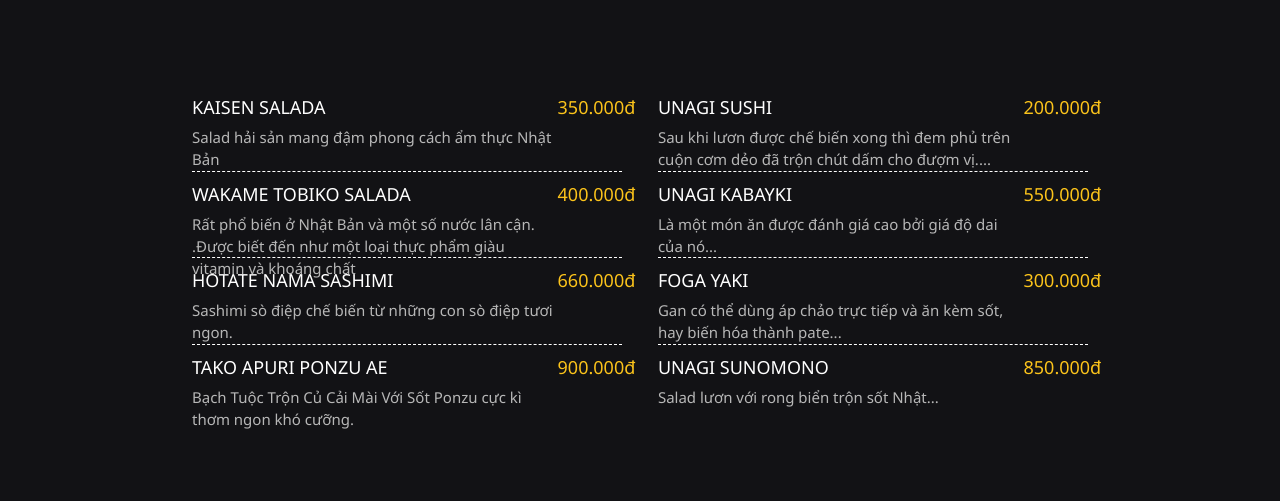
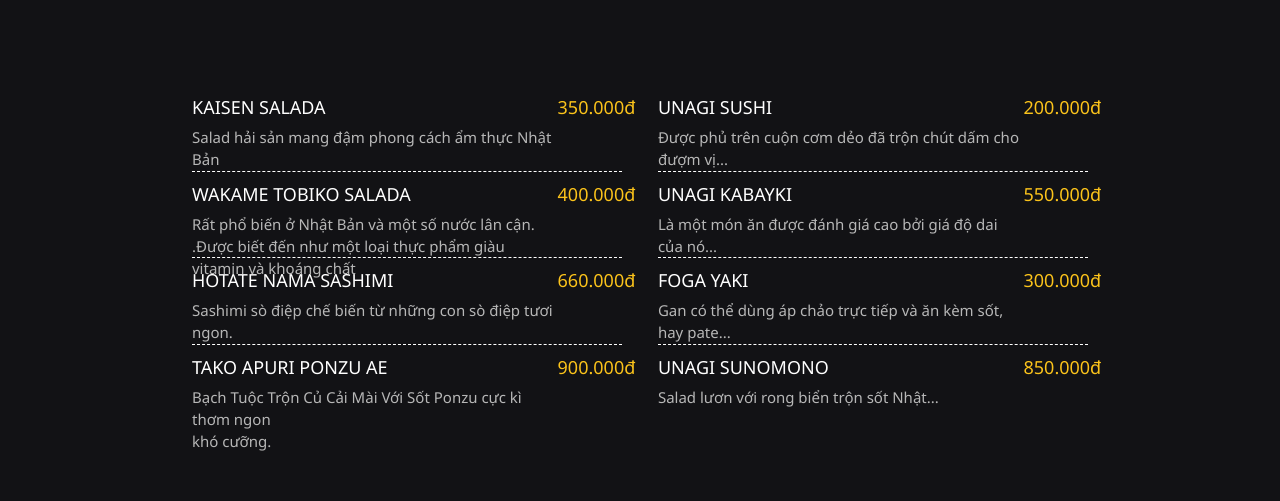
Before and after one commit to nhatphuong1996/Interface, a plain HTML site: page index.html in a window 1280 px wide. Shown: the part 1940-2441 px from the top of the page. Drawn offline with Linux system fonts and the light colour scheme; files whose address does not match are found by name; a web font is replaced by a local one.

Commit message:
Update index.html

```diff
--- a/index.html
+++ b/index.html
@@ -2,7 +2,7 @@
 <html>
 <head>
 <meta charset="utf-8">
-<title>bài cuối môn ID</title>
+<title>Sushi</title>
 	<link href="css/main.css" rel="stylesheet">
 	<link rel="stylesheet" href="https://cdnjs.cloudflare.com/ajax/libs/font-awesome/4.7.0/css/font-awesome.min.css">
 	<link href="css/icofont.min.css" rel="stylesheet">
@@ -220,7 +220,7 @@ Thực đơn trưa</div>
 				<div class="nd4_bot_text">
 						<div class="nd4_bot_text1">
 					<div class="mealname">TAKO APURI PONZU AE</div>
-<font style="color:#B7B7B7; font-size: 15px;">Bạch Tuộc Trộn Củ Cải Mài Với Sốt Ponzu cực kì thơm ngon khó cưỡng.</font>
+<font style="color:#B7B7B7; font-size: 15px;">Bạch Tuộc Trộn Củ Cải Mài Với Sốt Ponzu cực kì thơm ngon<br> khó cưỡng.</font>
 
 				</div>
 				<div class="nd4_bot_price">900.000đ</div>
@@ -231,7 +231,7 @@ Thực đơn trưa</div>
 				<div class="nd4_bot_text">
 				<div class="nd4_bot_text1">
 					<div class="mealname">UNAGI SUSHI</div>
-<font style="color:#B7B7B7; font-size: 15px;">Sau khi lươn được chế biến xong thì đem phủ trên cuộn cơm dẻo đã trộn chút dấm cho đượm vị....</font>
+<font style="color:#B7B7B7; font-size: 15px;">Được phủ trên cuộn cơm dẻo đã trộn chút dấm cho đượm vị...</font>
 				</div>
 				<div class="nd4_bot_price">200.000đ</div>
 				</div>
@@ -250,7 +250,7 @@ Thực đơn trưa</div>
 					<div class="nd4_bot_text1">
 					<div class="mealname">FOGA YAKI
 </div>
-<font style="color:#B7B7B7; font-size: 15px;">Gan có thể dùng áp chảo trực tiếp và ăn kèm sốt, hay biến hóa thành pate...</font>
+<font style="color:#B7B7B7; font-size: 15px;">Gan có thể dùng áp chảo trực tiếp và ăn kèm sốt, hay pate...</font>
 
 				</div>
 				<div class="nd4_bot_price">300.000đ</div>
```
